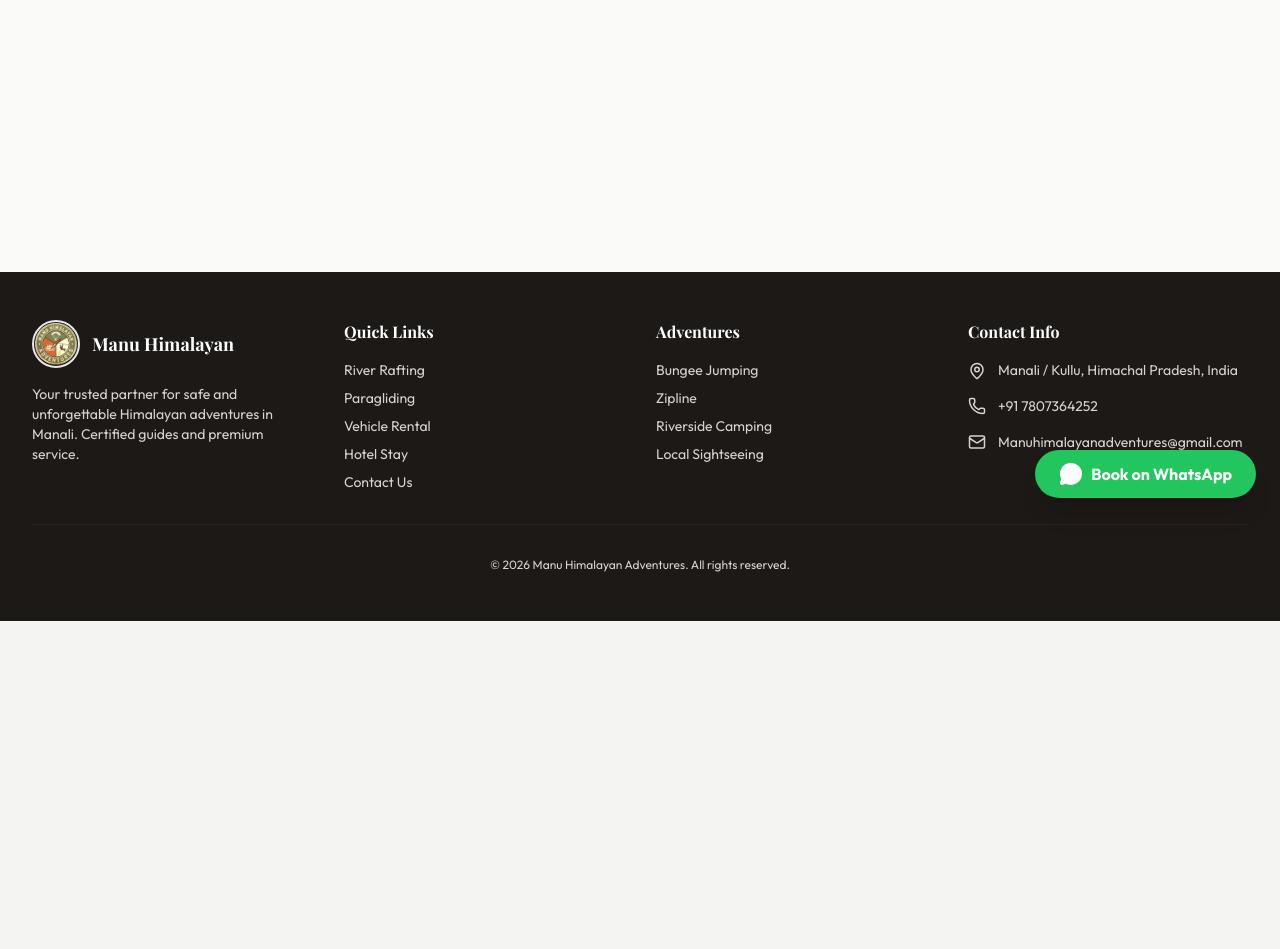
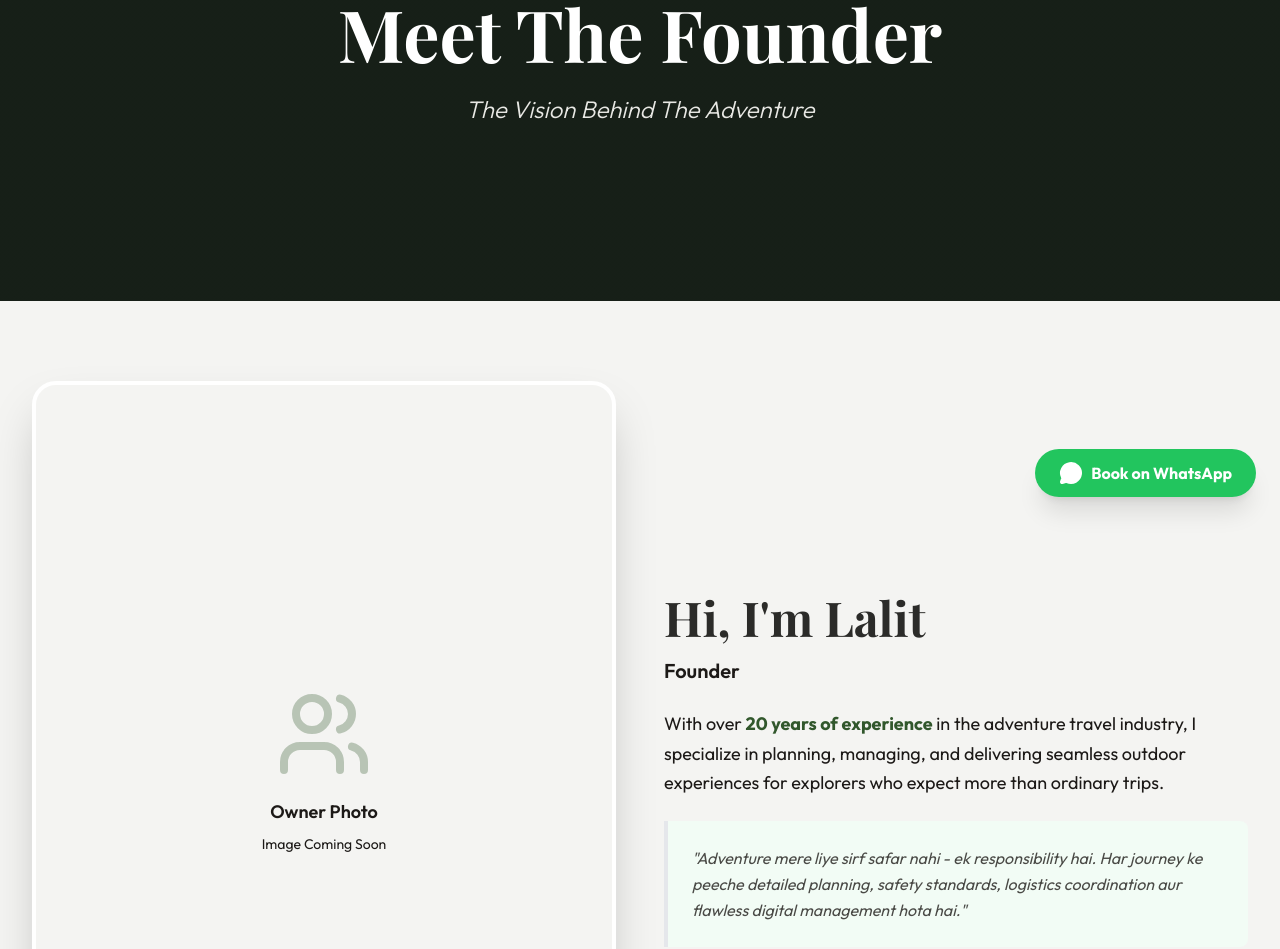
Before and after one commit to cssushi/manu-himalayan-adventures, a React (Vite) app: page /#/about-me in a window 1280 px wide. Shown: the part 267-1216 px from the top of the page. Before the commit the page ends 888 px from the top, so only its background shows below. Built offline with nearby package versions, Linux system fonts and the light colour scheme; a web font is replaced by a local one.

Commit message:
Added about me

```diff
--- a/App.tsx
+++ b/App.tsx
@@ -19,6 +19,7 @@ import Contact from './pages/Contact';
 import Balloon from './pages/Balloon';
 import ManaliLehBikeTour from './pages/ManaliLehBikeTour';
 import TrekkingAndCamping from './pages/TrekkingAndCamping';
+import AboutMe from './pages/AboutMe';
 
 // Scroll to top on route change
 const ScrollToTop = () => {
@@ -87,6 +88,7 @@ const App: React.FC = () => {
             <Route path="/packages" element={<Packages />} />
             <Route path="/gallery" element={<Gallery />} />
             <Route path="/contact" element={<Contact />} />
+            <Route path="/about-me" element={<AboutMe />} />
           </Routes>
         </main>
         <Footer />
--- a/constants.ts
+++ b/constants.ts
@@ -126,4 +126,5 @@ export const NAV_LINKS = [
   { name: "Packages", path: "/packages" },
   { name: "Gallery", path: "/gallery" },
   { name: "Contact", path: "/contact" },
+  { name: "About Me", path: "/about-me" },
 ];
--- /dev/null
+++ b/pages/AboutMe.tsx
@@ -0,0 +1,162 @@
+import React from 'react';
+import { CheckCircle, Shield, Calendar, Users, Globe, Headphones } from 'lucide-react';
+
+const AboutMe: React.FC = () => {
+  return (
+    <div className="flex flex-col min-h-screen bg-earth-50">
+
+      {/* Hero Section */}
+      <section className="relative h-[60vh] overflow-hidden">
+        <div
+          className="absolute inset-0 bg-cover bg-center"
+          style={{
+            backgroundImage: `linear-gradient(rgba(0,0,0,0.5), rgba(0,0,0,0.5))`,
+            backgroundColor: '#2d3e2f'
+          }}
+        ></div>
+        <div className="absolute inset-0 flex items-center justify-center text-center px-4">
+          <div className="max-w-4xl">
+            <h1 className="text-5xl md:text-7xl font-serif font-bold text-white mb-6">
+              Meet The Founder
+            </h1>
+            <p className="text-xl md:text-2xl text-earth-100 italic font-light">
+              The Vision Behind The Adventure
+            </p>
+          </div>
+        </div>
+      </section>
+
+      {/* Main Content */}
+      <section className="py-20 px-4 md:px-8 max-w-7xl mx-auto">
+        <div className="grid grid-cols-1 lg:grid-cols-2 gap-12 items-center">
+
+          {/* Image Placeholder */}
+          <div className="order-2 lg:order-1">
+            <div className="aspect-[3/4] bg-gradient-to-br from-moss-200 to-earth-300 rounded-3xl shadow-2xl flex items-center justify-center border-4 border-white">
+              <div className="text-center p-8">
+                <Users className="w-24 h-24 text-moss-700 mx-auto mb-4 opacity-30" />
+                <p className="text-moss-800 font-semibold text-lg">Owner Photo</p>
+                <p className="text-moss-600 text-sm mt-2">Image Coming Soon</p>
+              </div>
+            </div>
+          </div>
+
+          {/* Introduction */}
+          <div className="order-1 lg:order-2 space-y-6">
+            <div>
+              <h2 className="text-4xl md:text-5xl font-serif font-bold text-earth-900 mb-4">
+                Hi, I'm Lalit
+              </h2>
+              <p className="text-clay-600 text-xl font-semibold mb-6">
+                Founder
+              </p>
+            </div>
+
+            <p className="text-earth-700 text-lg leading-relaxed">
+              With over <span className="font-bold text-moss-700">20 years of experience</span> in the adventure travel industry, I specialize in planning, managing, and delivering seamless outdoor experiences for explorers who expect more than ordinary trips.
+            </p>
+
+            <div className="bg-moss-50 border-l-4 border-moss-600 p-6 rounded-r-lg">
+              <p className="text-earth-800 italic leading-relaxed">
+                "Adventure mere liye sirf safar nahi - ek responsibility hai. Har journey ke peeche detailed planning, safety standards, logistics coordination aur flawless digital management hota hai."
+              </p>
+            </div>
+          </div>
+        </div>
+      </section>
+
+      {/* What I Ensure Section */}
+      <section className="py-20 bg-earth-900 text-white">
+        <div className="max-w-7xl mx-auto px-4 md:px-8">
+          <div className="text-center mb-16">
+            <h2 className="text-4xl md:text-5xl font-serif font-bold mb-6">
+              As Webmaster & Operations Manager
+            </h2>
+            <p className="text-earth-300 text-lg max-w-3xl mx-auto">
+              I personally oversee every aspect to ensure your experience is exceptional from start to finish.
+            </p>
+          </div>
+
+          <div className="grid grid-cols-1 md:grid-cols-2 gap-8">
+
+            <div className="bg-earth-800/50 backdrop-blur-sm p-8 rounded-2xl border border-earth-700 hover:border-moss-600 transition-colors">
+              <div className="flex items-start gap-4">
+                <div className="flex-shrink-0 w-12 h-12 bg-moss-600 rounded-full flex items-center justify-center">
+                  <Globe className="text-white" size={24} />
+                </div>
+                <div>
+                  <h3 className="text-xl font-bold mb-2 text-moss-400">Smooth & Secure Online Booking</h3>
+                  <p className="text-earth-300 leading-relaxed">
+                    Easy-to-use digital platform with secure payment processing and instant confirmation.
+                  </p>
+                </div>
+              </div>
+            </div>
+
+            <div className="bg-earth-800/50 backdrop-blur-sm p-8 rounded-2xl border border-earth-700 hover:border-moss-600 transition-colors">
+              <div className="flex items-start gap-4">
+                <div className="flex-shrink-0 w-12 h-12 bg-clay-600 rounded-full flex items-center justify-center">
+                  <Calendar className="text-white" size={24} />
+                </div>
+                <div>
+                  <h3 className="text-xl font-bold mb-2 text-clay-400">Accurate Trip Details & Transparent Pricing</h3>
+                  <p className="text-earth-300 leading-relaxed">
+                    No hidden costs. Clear itineraries. What you see is exactly what you get.
+                  </p>
+                </div>
+              </div>
+            </div>
+
+            <div className="bg-earth-800/50 backdrop-blur-sm p-8 rounded-2xl border border-earth-700 hover:border-moss-600 transition-colors">
+              <div className="flex items-start gap-4">
+                <div className="flex-shrink-0 w-12 h-12 bg-moss-600 rounded-full flex items-center justify-center">
+                  <Users className="text-white" size={24} />
+                </div>
+                <div>
+                  <h3 className="text-xl font-bold mb-2 text-moss-400">Professional Coordination</h3>
+                  <p className="text-earth-300 leading-relaxed">
+                    Direct collaboration with certified guides and trusted partners for flawless execution.
+                  </p>
+                </div>
+              </div>
+            </div>
+
+            <div className="bg-earth-800/50 backdrop-blur-sm p-8 rounded-2xl border border-earth-700 hover:border-moss-600 transition-colors">
+              <div className="flex items-start gap-4">
+                <div className="flex-shrink-0 w-12 h-12 bg-clay-600 rounded-full flex items-center justify-center">
+                  <Headphones className="text-white" size={24} />
+                </div>
+                <div>
+                  <h3 className="text-xl font-bold mb-2 text-clay-400">Premium Customer Support</h3>
+                  <p className="text-earth-300 leading-relaxed">
+                    From your initial inquiry to your safe return home, I'm here every step of the way.
+                  </p>
+                </div>
+              </div>
+            </div>
+
+          </div>
+        </div>
+      </section>
+
+      {/* Mission Statement */}
+      <section className="py-20 px-4 md:px-8 bg-gradient-to-br from-moss-50 to-earth-100">
+        <div className="max-w-4xl mx-auto text-center">
+          <Shield className="w-16 h-16 text-moss-600 mx-auto mb-8" />
+          <h2 className="text-3xl md:text-4xl font-serif font-bold text-earth-900 mb-6">
+            My Mission is Simple
+          </h2>
+          <p className="text-2xl md:text-3xl text-earth-800 font-light leading-relaxed mb-8">
+            Deliver premium adventure experiences backed by professional management and digital excellence.
+          </p>
+          <p className="text-lg text-earth-700 leading-relaxed max-w-2xl mx-auto">
+            I personally manage every expedition to ensure it's properly organized, safe, and memorable. Your adventure is my responsibility, and I take that seriously.
+          </p>
+        </div>
+      </section>
+
+    </div>
+  );
+};
+
+export default AboutMe;
--- a/pages/Home.tsx
+++ b/pages/Home.tsx
@@ -162,6 +162,18 @@ const Home: React.FC = () => {
             </div>
           </Link>
 
+          {/* About Me */}
+          <Link to="/about-me" className="group md:col-span-1 md:row-span-1 relative rounded-3xl overflow-hidden shadow-xl cursor-pointer h-64 bg-gradient-to-br from-moss-800 to-earth-900">
+            <div className="absolute inset-0 flex flex-col justify-center items-center text-center p-6 border border-white/10 m-2 rounded-2xl">
+              <Users className="text-clay-400 mb-3" size={32} />
+              <h3 className="text-xl font-serif font-bold text-white mb-2">About Me</h3>
+              <p className="text-earth-200 text-xs">Meet Lalit - 20+ Years of Adventure</p>
+            </div>
+            <div className="absolute top-4 right-4 bg-white/20 backdrop-blur-md p-2 rounded-full text-white opacity-0 group-hover:opacity-100 transition-opacity">
+              <ArrowRight size={16} className="group-hover:-rotate-45 transition-transform duration-300" />
+            </div>
+          </Link>
+
         </div>
       </section>
 
```
